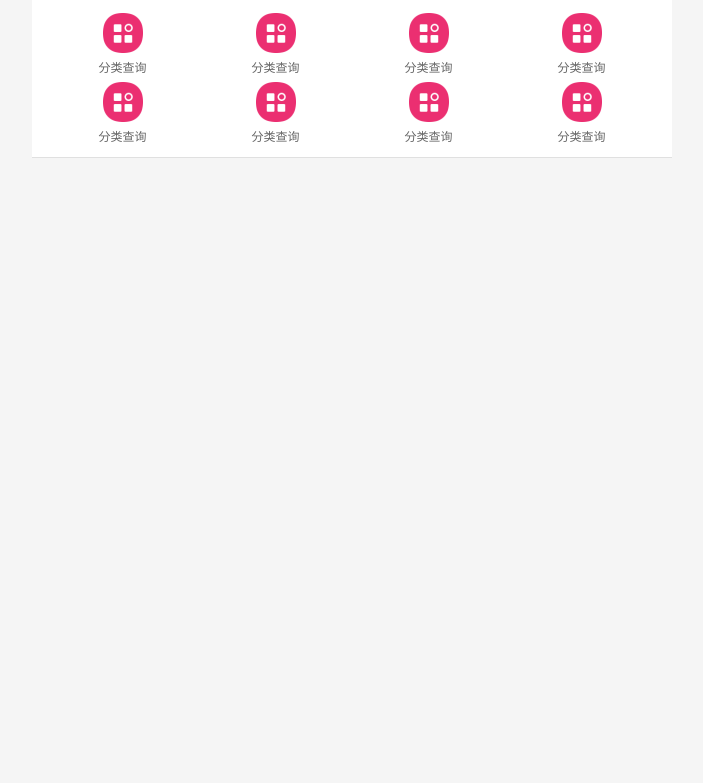
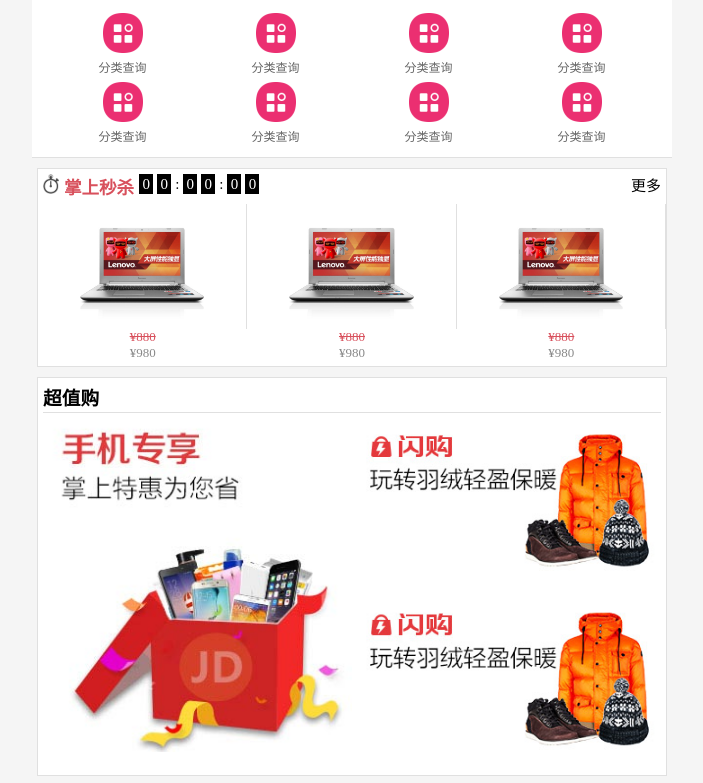
Before and after one commit to chujun888/jd, a plain HTML site: page index.html in a window 1280 px wide. Shown: the part 365-1148 px from the top of the page, without its empty margins (288-991 px from the left). Before the commit the page ends 800 px from the top, so only its background shows below. Drawn offline with Linux system fonts and the light colour scheme.

Commit message:
2018-2-15

```diff
--- a/css/base.css
+++ b/css/base.css
@@ -32,3 +32,44 @@ input,textarea{
     background: url("../img/sprites.png") no-repeat;
     background-size: 200px 200px;
 }
+/**头部**/
+header{
+	width:100%;
+	height:44px;
+	background: url(../img/header-bg.png) repeat-x;
+	background-size:1px 44px ;
+	position:absolute;
+	top:0;
+	z-index: 1000;
+
+
+}
+header .icon-direc{
+	background-position: -22px 13px;
+	height:44px;
+	position:absolute;
+	left:10px;
+	top:0;
+	width:20px;
+
+}
+header .icon-text{
+	background-position: -60px 0px;
+	height:44px;
+	position:absolute;
+	right:9px;
+	top:10px;
+	width:20px;
+}
+header form{
+	padding:0 36px;
+}
+header form input{
+	border-radius:2px;
+	width:100%;
+	height:32px;
+	margin-top:6px;
+	border:1px solid #BFBFBF;
+	margin-top:5px;
+}
+/**下面**/
--- a/css/index.css
+++ b/css/index.css
@@ -112,3 +112,106 @@ position: absolute;
 	padding:14px 14px;
 	width:100%;
 }
+main{
+	margin:0 5px;
+	margin-top:5px;
+}
+main .product{
+	margin-top:10px;
+    padding-bottom:5px;
+	background:#fff;
+	border:1px solid #e0e0e0;
+}
+main .pro-top{
+	height:30px;
+	margin:5px  5px  0  5px;
+
+	border-bottom:1px solid  #e0e0e0;
+}
+main .pro-top h3{
+	float:left;
+}
+main .pro-bot{
+
+}
+main .product .no-bar{
+	border-bottom:0px;
+	font-size:15px;
+}
+main .no-bar h3{
+		color:#d8505c;
+
+	margin-left:5px;
+	margin-right:5px;
+}
+main .no-bar .time-num{
+	height:20px;
+	width:14px;
+	text-align:center;
+	line-height:20px;
+	margin-right:4px;
+	float:left;
+	background-color:#000000;
+	color:#FFFFFF;
+}
+
+main .no-bar .time-str{
+	line-height:20px;
+	margin-right:4px;
+	float:left;
+}
+
+main .no-bar a{
+	float:right;
+}
+.pro-top .time-icon{
+	float:left;
+	display:block;
+	height:20px;
+	width:16px;
+	background:url(../img/seckill-icon.png) ;
+	background-size:16px 20px;
+}
+main .product:first-child .pro-bot ul{
+	width:100%;
+	display:flex;
+}
+main .product:first-child .pro-bot li{
+	text-align:center;
+	margin-right:1px solid #e0e0e0;
+	flex:1;
+}
+main .product:first-child .pro-bot .new-price{
+	color:#888;
+	font-size:13px;
+
+}
+main .product:first-child .pro-bot .price{
+	text-decoration: line-through;
+	color:#D8505C;
+	font-size:13px;
+}
+main .product:first-child .pro-bot a img{
+	width:100%;
+	padding:0 20%;
+	display:block;
+	border-right:1px solid #e0e0e0;
+}
+main .product .pro-block{
+	display:flex;
+	width:100%;
+}
+main .product .pro-block a{
+
+	width:100%;
+}
+main .product .pro-block a img{
+
+	width:100%;
+}
+main .pro-block .pro-left{
+	flex:1;
+}
+main .pro-block .pro-right{
+	flex:1;
+}
--- a/index.html
+++ b/index.html
@@ -5,6 +5,8 @@
 		<title></title>
 	    <link rel="stylesheet" href="css/base.css"/>
 	    <link rel="stylesheet" href="css/index.css"/>
+	        <meta name="viewport" content="width=device-width, user-scalable=no, initial-scale=1.0"/>
+
 
 	</head>
 	<body>
@@ -89,6 +91,97 @@
 					</li>
 				</ul>
 			</section>
+			<main>
+				<div class="product">
+					<div class="pro-top no-bar">
+						<div class="time-left">
+							<span class='time-icon'></span>
+							<h3>掌上秒杀</h3>
+							<span class="time-num">0</span>
+							<span class="time-num">0</span>
+							<span class="time-str">:</span>
+							<span class="time-num">0</span>
+							<span class="time-num">0</span>
+							<span class="time-str">:</span>
+							<span class="time-num">0</span>
+							<span class="time-num">0</span>
+
+						</div>
+						<div class='time-right'>
+							<a href="">更多</a>
+						</div>
+
+					</div>
+					<div class="pro-bot">
+						<ul>
+							<li>
+								<a>
+								<img src="img/detail02.jpg"/>
+								<p class="price">&yen;880</p>
+								<p class="new-price">&yen;980</p>
+								</a>
+							</li>
+							<li>
+								<a>
+								<img src="img/detail02.jpg"/>
+								<p class="price">&yen;880</p>
+								<p class="new-price">&yen;980</p>
+								</a>
+							</li>
+							<li>
+								<a>
+								<img src="img/detail02.jpg"/>
+								<p class="price">&yen;880</p>
+								<p class="new-price">&yen;980</p>
+								</a>
+							</li>
+						</ul>
+					</div>
+				</div>
+				<div class="product">
+					<div class="pro-top">
+						<h3>超值购</h3>
+					</div>
+					<div class="pro-bot pro-block">
+						<div class="pro-right">
+							<a href="">
+								<img src="img/cp1.jpg" />
+							</a>
+						</div>
+						<div class="pro-left">
+							<a href="">
+								<img src="img/cp2.jpg" />
+							</a>
+							<a href="">
+								<img src="img/cp2.jpg" />
+							</a>
+						</div>
+					</div>
+				</div>
+				<div class="product">
+					<div class="pro-top">
+						<h3>热门推荐</h3>
+					</div>
+					<div class="pro-bot">
+						<div class="pro-bot pro-block">
+							<div class="pro-left">
+							<a href="">
+								<img src="img/cp2.jpg" />
+							</a>
+							<a href="">
+								<img src="img/cp2.jpg" />
+							</a>
+						</div>
+						<div class="pro-right">
+							<a href="">
+								<img src="img/cp1.jpg" />
+							</a>
+						</div>
+
+					</div>
+					</div>
+				</div>
+			</main>
 		</div>
 	</body>
 </html>
```
